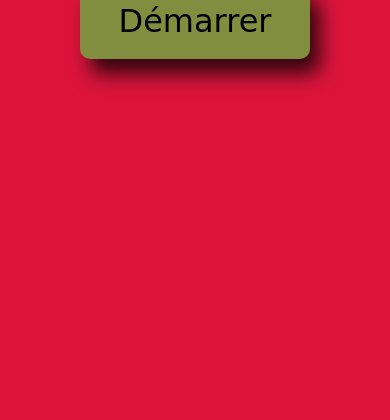
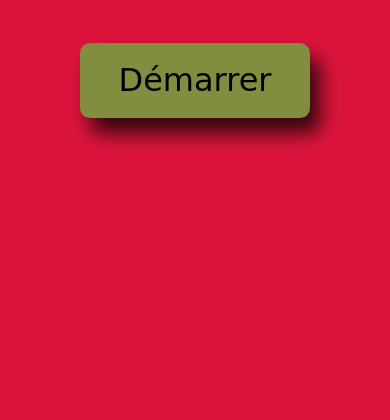
Before and after one commit to Francois-Pallies/LePrixJuste, a plain HTML site: page index.html in a window 390 px wide. Shown: the part 424-844 px from the top of the page. Drawn offline with Linux system fonts and the light colour scheme; a web font is replaced by a local one.

Commit message:
Update style.css

```diff
--- a/assets/css/style.css
+++ b/assets/css/style.css
@@ -469,4 +469,9 @@ h4 {
         height: 75px;
 
     }
+    #startBtn {
+        -webkit-transform: translateY(7vh);
+            -ms-transform: translateY(7vh);
+                transform: translateY(7vh);
+    }
 }
```
